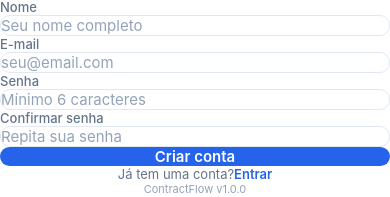
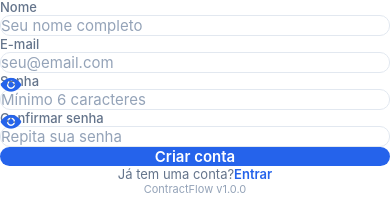
Before and after one commit to GuiBazon/contractflow, a React Native app in the folder mobile/: screen /Cadastro in a window 390 px wide. Both pictures are taken after a click on the button "Criar conta". Shown: the part 408-605 px from the top of the page. Built offline with nearby package versions, Linux system fonts and the light colour scheme.

Commit message:
style(mobile): olho para alternar senha na tela de cadastro e centralizar icone no login

```diff
--- a/mobile/src/screens/Cadastro.js
+++ b/mobile/src/screens/Cadastro.js
@@ -4,6 +4,7 @@ import {
   Platform, ScrollView, ActivityIndicator, TouchableOpacity,
 } from 'react-native';
 import { colors, spacing, typography } from '../theme';
+import { Ionicons } from '@expo/vector-icons';
 import { Input, PrimaryButton, ContractFlowLogo } from '../components';
 import { api, normalizarErro } from '../services/api';
 import { salvarSessao } from '../services/storage';
@@ -13,6 +14,8 @@ export function Cadastro({ navigation }) {
   const [email, setEmail] = useState('');
   const [senha, setSenha] = useState('');
   const [confirmarSenha, setConfirmarSenha] = useState('');
+  const [mostrarSenha, setMostrarSenha] = useState(false);
+  const [mostrarConfirmarSenha, setMostrarConfirmarSenha] = useState(false);
   const [carregando, setCarregando] = useState(false);
   const [erro, setErro] = useState('');
 
@@ -82,20 +85,50 @@ export function Cadastro({ navigation }) {
               keyboardType="email-address"
               autoCapitalize="none"
             />
+            <View style={styles.passwordContainer}>
               <Input
                 label="Senha"
                 placeholder="Mínimo 6 caracteres"
                 value={senha}
                 onChangeText={setSenha}
-              secureTextEntry
+                secureTextEntry={!mostrarSenha}
               />
+              <TouchableOpacity
+                style={styles.showPasswordButton}
+                onPress={() => setMostrarSenha(!mostrarSenha)}
+                hitSlop={{ top: 8, bottom: 8, left: 8, right: 8 }}
+                accessibilityLabel={mostrarSenha ? 'Ocultar senha' : 'Mostrar senha'}
+                accessibilityRole="button"
+              >
+                <Ionicons
+                  name={mostrarSenha ? 'eye-off' : 'eye'}
+                  size={22}
+                  color={colors.primary}
+                />
+              </TouchableOpacity>
+            </View>
+            <View style={styles.passwordContainer}>
               <Input
                 label="Confirmar senha"
                 placeholder="Repita sua senha"
                 value={confirmarSenha}
                 onChangeText={setConfirmarSenha}
-              secureTextEntry
+                secureTextEntry={!mostrarConfirmarSenha}
               />
+              <TouchableOpacity
+                style={styles.showPasswordButton}
+                onPress={() => setMostrarConfirmarSenha(!mostrarConfirmarSenha)}
+                hitSlop={{ top: 8, bottom: 8, left: 8, right: 8 }}
+                accessibilityLabel={mostrarConfirmarSenha ? 'Ocultar senha' : 'Mostrar senha'}
+                accessibilityRole="button"
+              >
+                <Ionicons
+                  name={mostrarConfirmarSenha ? 'eye-off' : 'eye'}
+                  size={22}
+                  color={colors.primary}
+                />
+              </TouchableOpacity>
+            </View>
             {erro ? <Text style={styles.erro}>{erro}</Text> : null}
             {carregando ? (
               <ActivityIndicator size="large" color={colors.primary} />
@@ -150,6 +183,18 @@ const styles = StyleSheet.create({
     color: colors.textPrimary,
     marginBottom: spacing.xl,
   },
+  passwordContainer: {
+    position: 'relative',
+  },
+  showPasswordButton: {
+    position: 'absolute',
+    right: spacing.sm,
+    top: 'auto',
+    bottom: spacing.xxl,
+    padding: 0,
+    justifyContent: 'center',
+    alignItems: 'center',
+  },
   erro: {
     color: colors.danger,
     fontSize: typography.sizes.sm,
--- a/mobile/src/screens/Login.js
+++ b/mobile/src/screens/Login.js
@@ -13,6 +13,7 @@ import {
 } from 'react-native';
 
 import { colors, spacing, typography } from '../theme';
+import { Ionicons } from '@expo/vector-icons';
 import { Input, PrimaryButton, ContractFlowLogo } from '../components';
 import { api, normalizarErro } from '../services/api';
 import { salvarSessao } from '../services/storage';
@@ -153,14 +154,17 @@ export function Login({ navigation }) {
                 style={styles.showPasswordButton}
                 onPress={() => setMostrarSenha(!mostrarSenha)}
                 disabled={carregando}
+                hitSlop={{ top: 8, bottom: 8, left: 8, right: 8 }}
                 accessibilityLabel={
                   mostrarSenha ? 'Ocultar senha' : 'Mostrar senha'
                 }
                 accessibilityRole="button"
               >
-                <Text style={styles.showPasswordText}>
-                  {mostrarSenha ? 'Ocultar' : 'Mostrar'}
-                </Text>
+                <Ionicons
+                  name={mostrarSenha ? 'eye-off' : 'eye'}
+                  size={22}
+                  color={colors.primary}
+                />
               </TouchableOpacity>
             </View>
 
@@ -263,15 +267,11 @@ const styles = StyleSheet.create({
   showPasswordButton: {
     position: 'absolute',
     right: spacing.sm,
-    bottom: spacing.md,
-    paddingHorizontal: spacing.sm,
-    paddingVertical: spacing.xs,
-  },
-
-  showPasswordText: {
-    color: colors.primary,
-    fontSize: typography.sizes.sm,
-    fontWeight: typography.weights.medium,
+    top: 'auto',
+    bottom: spacing.xxl,
+    padding: 0,
+    justifyContent: 'center',
+    alignItems: 'center',
   },
 
   errorContainer: {
```
Lines whose indentation alone changed are shown as unchanged.
